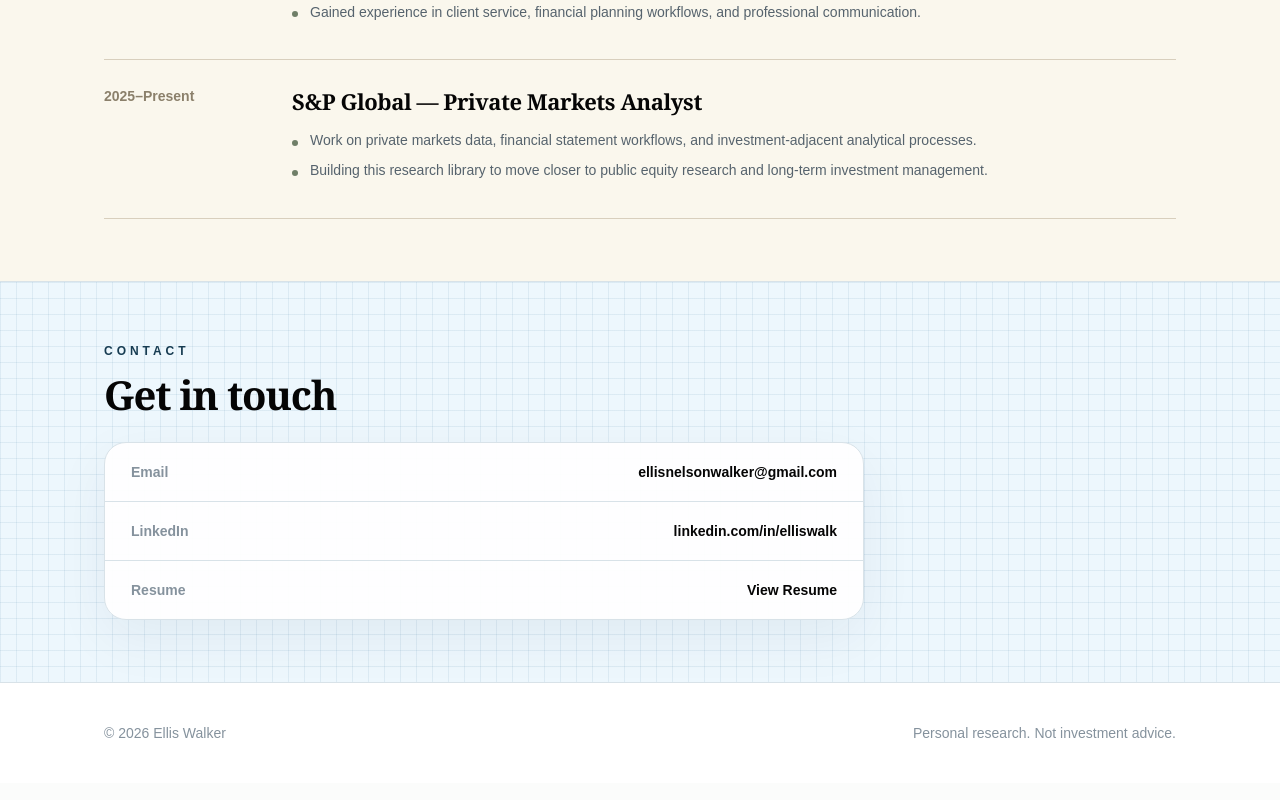
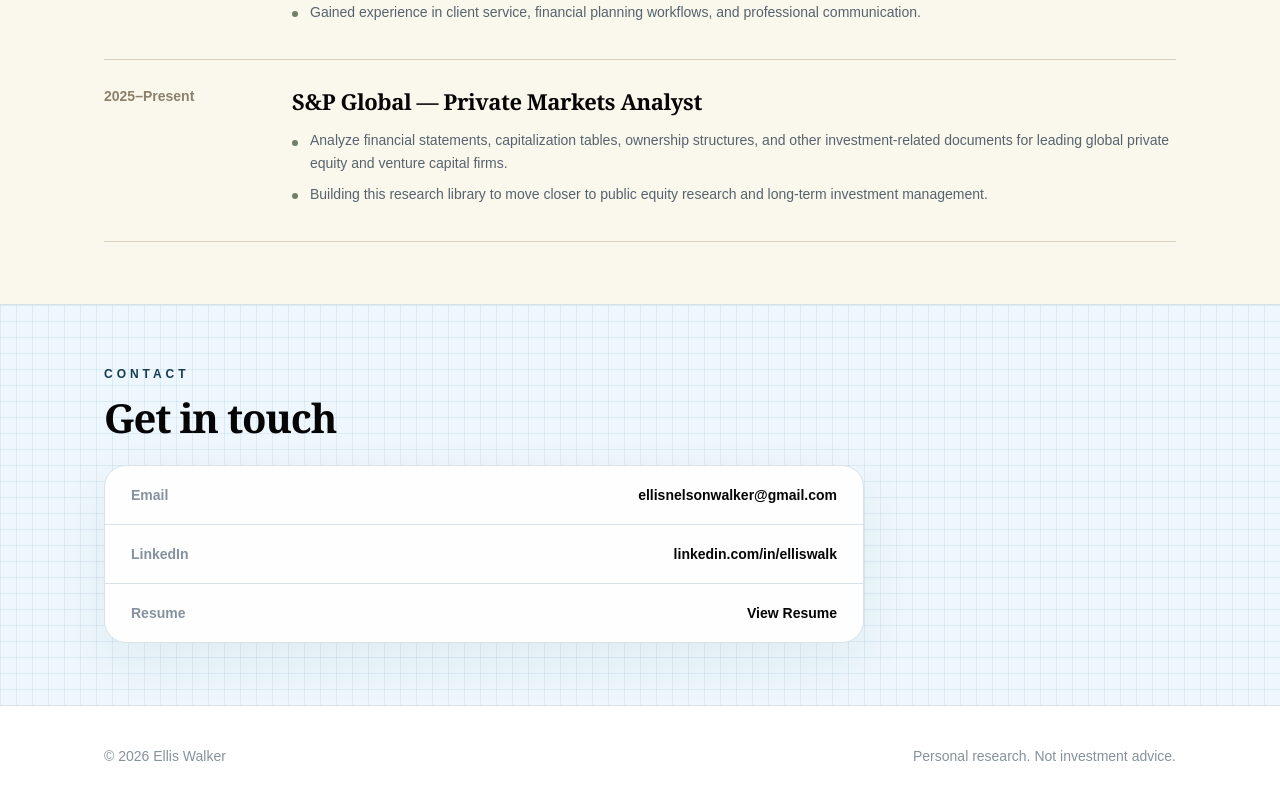
Before and after one commit to enwalker-alt/investment-library, a Next.js app: page / in a window 1280 px wide. Shown: the part 1392-2192 px from the top of the page. Built offline with nearby package versions, Linux system fonts and the light colour scheme.

Commit message:
Update website content

```diff
--- a/app/page.tsx
+++ b/app/page.tsx
@@ -40,7 +40,7 @@ const timelineItems = [
     year: "2025–Present",
     title: "S&P Global — Private Markets Analyst",
     bullets: [
-      "Work on private markets data, financial statement workflows, and investment-adjacent analytical processes.",
+      "Analyze financial statements, capitalization tables, ownership structures, and other investment-related documents for leading global private equity and venture capital firms.",
       "Building this research library to move closer to public equity research and long-term investment management.",
     ],
   },
```
